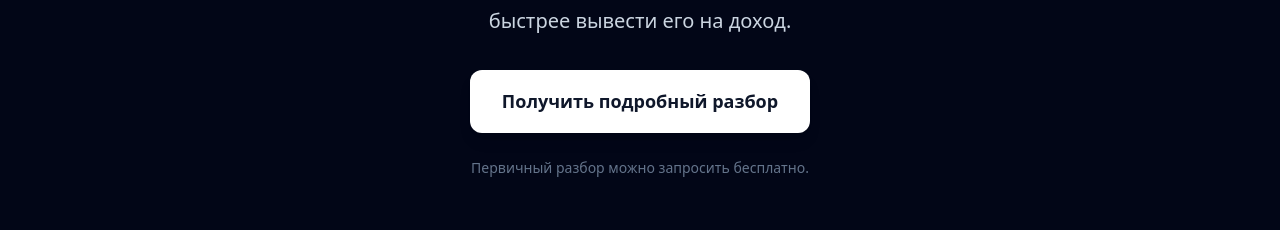
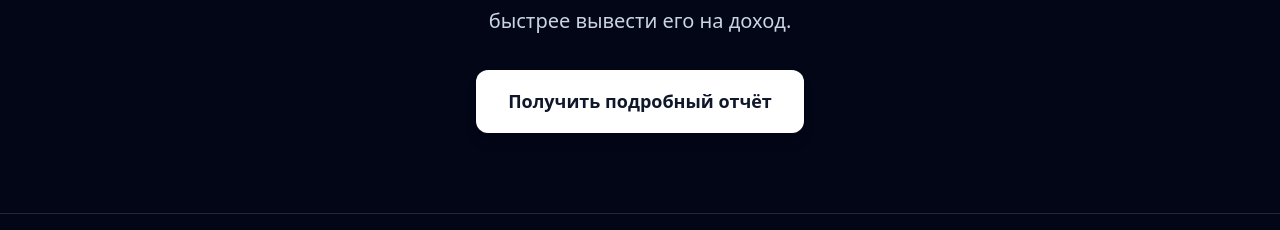
Before and after one commit to ASI-integration/asi-landing, a Next.js app: page /ru/location-analysis in a window 1280 px wide. Shown: the part 1273-1503 px from the top of the page. Built offline with nearby package versions, Linux system fonts and the light colour scheme; no server answers.

Commit message:
Refine demo report CTA copy

```diff
--- a/src/app/ru/location-analysis/page.tsx
+++ b/src/app/ru/location-analysis/page.tsx
@@ -50,11 +50,8 @@ export default async function RuLocationAnalysisPage(
                 href="/connect"
                 className="mt-8 inline-flex min-w-[min(100%,280px)] items-center justify-center rounded-xl bg-white px-8 py-4 text-base font-bold text-slate-900 shadow-lg transition-colors hover:bg-slate-100 focus:outline-none focus-visible:ring-2 focus-visible:ring-white focus-visible:ring-offset-2 focus-visible:ring-offset-slate-950"
               >
-                Получить подробный разбор
+                Получить подробный отчёт
               </Link>
-              <p className="mt-6 text-sm leading-relaxed text-slate-500">
-                Первичный разбор можно запросить бесплатно.
-              </p>
             </div>
           </section>
         </main>
--- a/src/components/LocationIntelligenceDemo.tsx
+++ b/src/components/LocationIntelligenceDemo.tsx
@@ -2596,16 +2596,13 @@ function ASIPanel({
         />
       )}
 
-      {/* CTA — lead capture */}
+      {/* CTA — lead capture (RU residential free/demo uses page-level footer CTA only) */}
+      {!isRuResidentialDemo ? (
         <div className="px-5 py-5 border-b border-slate-800/40 bg-slate-800/20">
-        {!isRuResidentialDemo ? (
-          <>
           <p className="text-[11px] text-slate-400 uppercase tracking-[0.16em] mb-2">{c.ctaBlock.title}</p>
           <p className="text-[14px] text-slate-400 leading-snug mb-4">
             {c.ctaBlock.body}
           </p>
-          </>
-        ) : null}
           <button
             onClick={() =>
               router.push(LOCATION_REPORT_PRODUCT_PATH)}
@@ -2613,10 +2610,9 @@ function ASIPanel({
           >
             {c.ctaBlock.button}
           </button>
-        {!isRuResidentialDemo ? (
           <p className="mt-2 text-[13px] text-slate-500 text-center">{c.ctaBlock.note}</p>
+        </div>
       ) : null}
-      </div>
 
       {/* Analytics: gravity signals + foot traffic — EN only; RU hides internal zone/magnet labels */}
       {hasMagnets && locale !== 'ru' && (
```
Also changed, not shown: 1 other file (tests, documents, lock files or other folders). Lines whose indentation alone changed are shown as unchanged.
